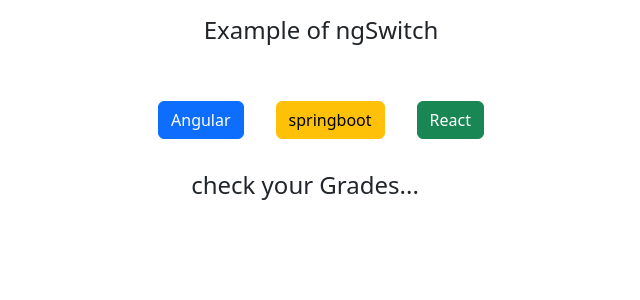
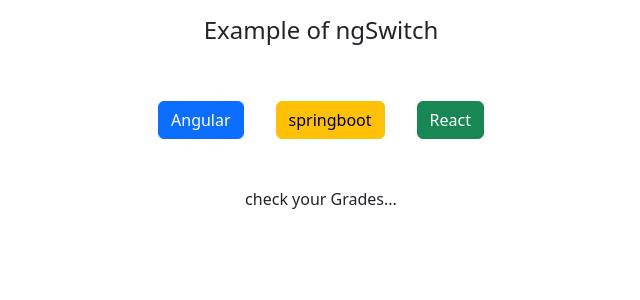
Before and after one commit to Udayanga-Deeshan/angular-bootcamp, an Angular app: page / in a window 1280 px wide. Shown: the top 300 px of the page, without its empty margins (335-975 px from the left). Built offline with nearby package versions, Linux system fonts and the light colour scheme.

Commit message:
using @switch instead of ngSwitch

```diff
--- a/src/app/pages/ngswitch-usecases/ngswitch-usecases.component.html
+++ b/src/app/pages/ngswitch-usecases/ngswitch-usecases.component.html
@@ -14,10 +14,20 @@
         <button class="btn btn-success m-3"(click)="checkResult(3)">React</button>
     </div>
 
-    <div [ngSwitch]="grade">
+    <!-- <div [ngSwitch]="grade">
         <h4 *ngSwitchCase=1>Congradulations on your achievement 1st class</h4>
         <h4 *ngSwitchCase="2">Congradulations on your achievement 2st class</h4>
         <h4 *ngSwitchCase="3">Congradulations on your achievement General class</h4>
         <h4 *ngSwitchDefault>check your Grades...</h4>
+    </div> -->
+
+    <div class="m-3">
+        @switch (grade) {
+            @case (1) {Congradulations on your achievement 1st class}
+            @case (2) {Congradulations on your achievement 2st class}
+            @case (3) {Congradulations on your achievement General class}
+            @default {check your Grades...}
+        }
+
     </div>
 </div>
```
